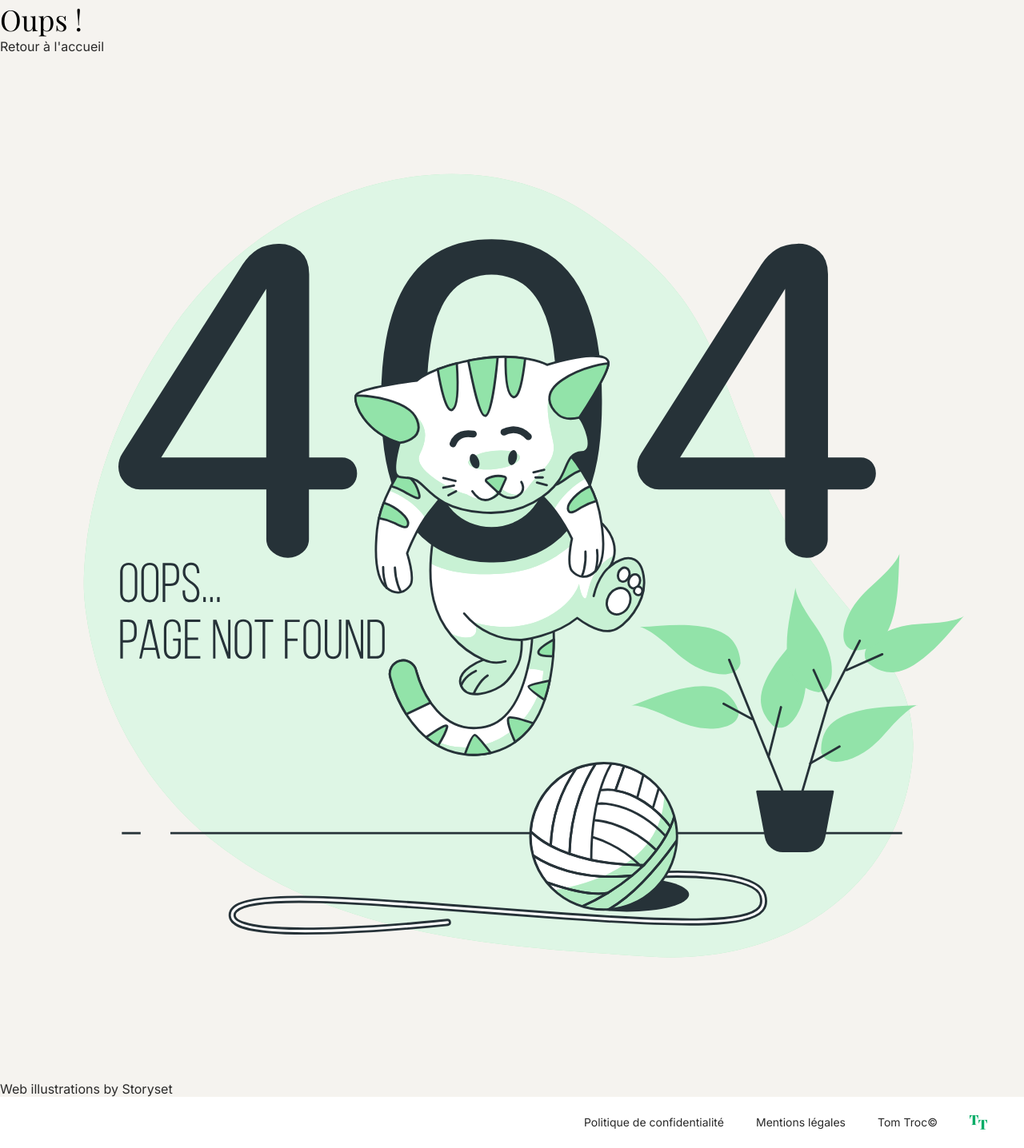
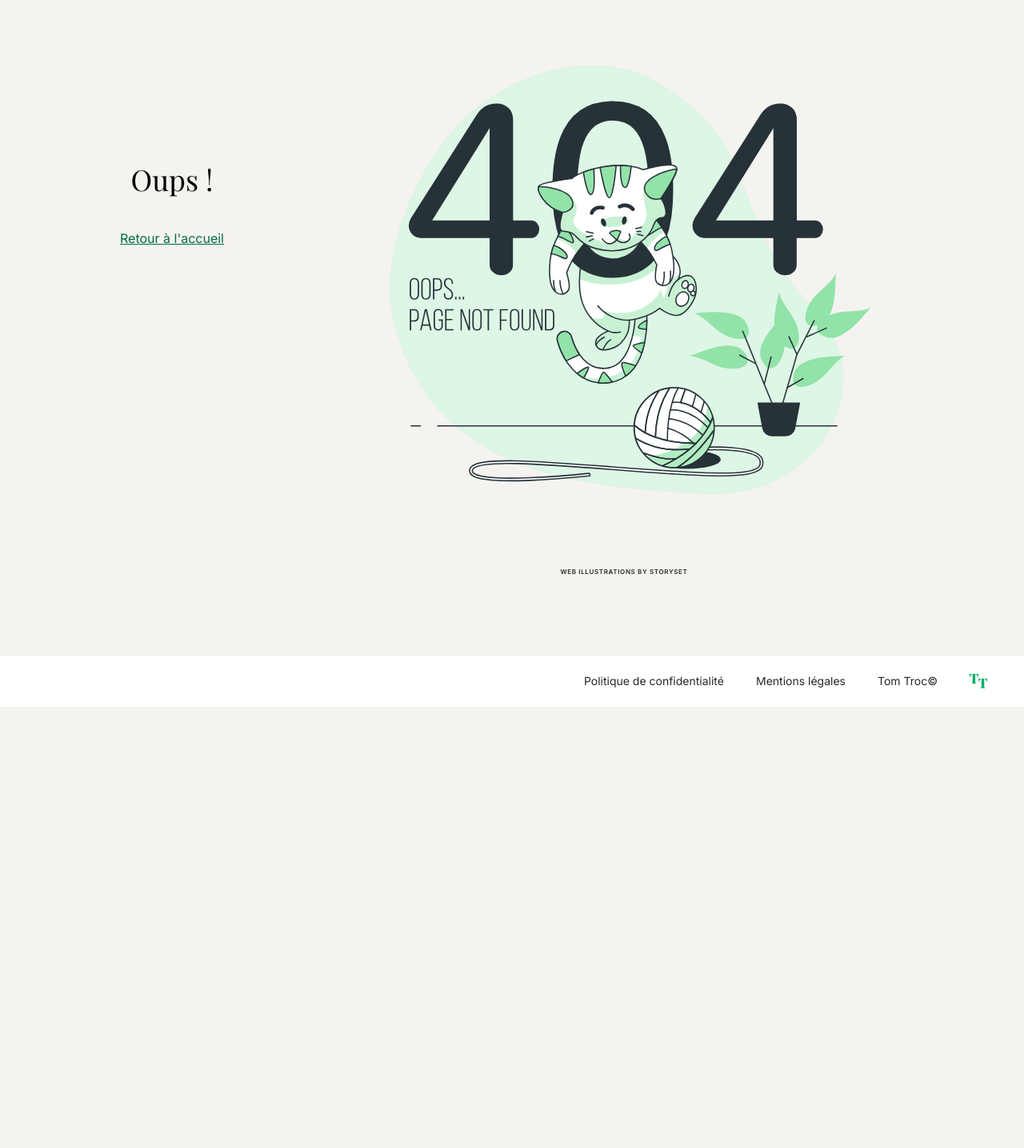
Before and after one commit to CGirr/tomtroc, a PHP site: template views/error.php in a window 1280 px wide. Shown: the part 84-1520 px from the top of the page at 80% size. After the commit the page ends 968 px from the top, so only its background shows below. Run offline with PHP 8.4, Linux system fonts and the light colour scheme; the template is opened without the code that fills it, so the values that code supplies are empty; a stand-in replaces the project's code that opens the database connection; some libraries are stand-ins or nearby versions; some web fonts are replaced.

Commit message:
Stylized error page

```diff
--- a/Core/Router.php
+++ b/Core/Router.php
@@ -56,10 +56,7 @@ class Router
             // Check if the method exists in the controller class
             if (!method_exists($controller, $method)) {
                 throw new Exception(
-                    "Méthode introuvable dans le controller : "
-                    . get_class($controller)
-                    . "::"
-                    . $method,
+                    "Erreur serveur",
                     500
                 );
             }
--- a/public/css/style.css
+++ b/public/css/style.css
@@ -22,6 +22,7 @@ input:-webkit-autofill {
 }
 
 body {
+    min-height: 100vh;
     max-width: 1440px;
     margin: 0 auto;
     font-family: var(--font-base);
@@ -1063,6 +1064,35 @@ input[type="file"] {
     margin-left: 21px;
 }
 
+/* Error */
+.error-container {
+    display: flex;
+    justify-content: space-evenly;
+    padding-bottom: 100px;
+    min-height: 89vh;
+}
+
+.error-text {
+    display: flex;
+    flex-direction: column;
+    gap: 20px;
+    text-align: center;
+    padding-top: 25vh;
+}
+
+.error-text a {
+    text-decoration: underline;
+    color: var(--dark-green);
+}
+
+.error-img {
+    width: 700px;
+    display: flex;
+    flex-direction: column;
+    align-items: center;
+    gap: 10px;
+}
+
 /* Buttons */
 .green-button {
     color: white;
--- a/views/error.php
+++ b/views/error.php
@@ -3,9 +3,12 @@
 ?>
 
 <section class="error-container" role="alert" aria-live="assertive">
+    <div class="error-text">
         <h1>Oups !</h1>
-    <p><?= Helpers::sanitize($errorMessage ?? "Une erreur est survenue.") ?></p>
+        <h3><?= Helpers::sanitize($errorMessage ?? "Une erreur est survenue.") ?></h3>
         <a href="index.php?action=home">Retour à l'accueil</a>
+    </div>
+    <div class="error-img">
         <?php if (Helpers::sanitize($errorCode == 404)): ?>
             <img
                     src ="./images/404.svg"
@@ -16,6 +19,12 @@
                     src="./images/403.svg"
                     alt="Erreur 403"
             >
+        <?php elseif (Helpers::sanitize($errorCode == 500)): ?>
+            <img
+                    src="./images/500.svg"
+                    alt="Erreur 500"
+            >
         <?php endif; ?>
-    <a href="https://storyset.com/web">Web illustrations by Storyset</a>
+        <a href="https://storyset.com/web" class="small-text">Web illustrations by Storyset</a>
+    </div>
 </section>
```
Also changed, not shown: public/images/500.svg (renamed from public/images/500 Internal Server Error-bro.svg). Lines whose indentation alone changed are shown as unchanged.
